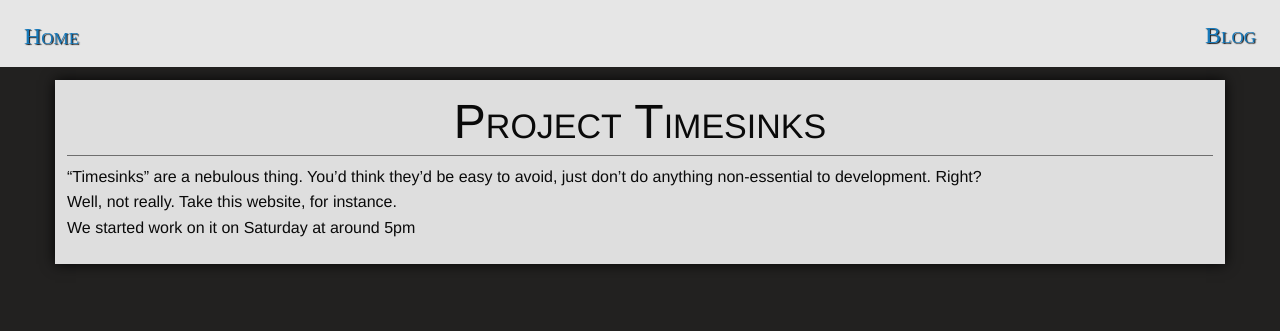
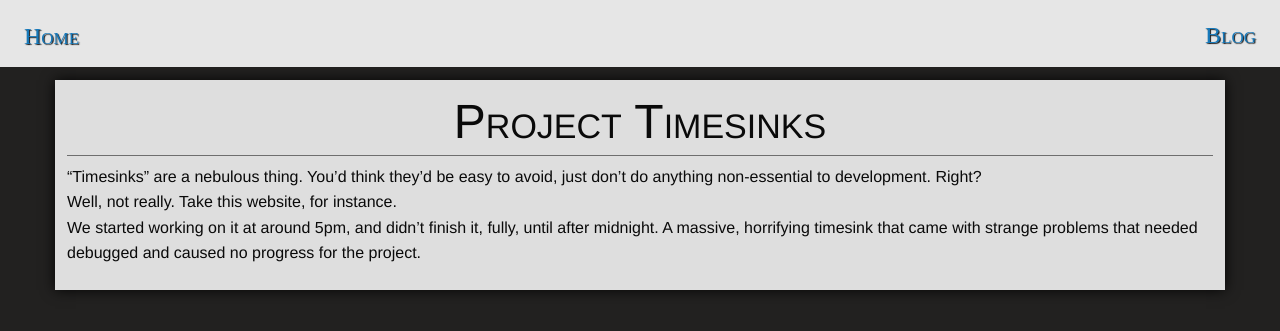
Before and after one commit to ori-sky/polar-space, a Jekyll site: the page built from _posts/2019-08-04-timesinks.md, in a window 1280 px wide. Shown: the top 331 px of the page. Built offline with Jekyll 4.4.1, drawn with Linux system fonts in a browser that asks for light colours; some web fonts are replaced; our own code applies the rules of GitHub Pages for plain Markdown files.

Commit message:
_posts/2019-08-04-timesinks.md updated from https://stackedit.io/

```diff
--- a/_posts/2019-08-04-timesinks.md
+++ b/_posts/2019-08-04-timesinks.md
@@ -6,7 +6,7 @@ description: A discussion on the curse that is "Timesinks" and what they can do
 ---
 "Timesinks" are a nebulous thing. You'd think they'd be easy to avoid, just don't do anything non-essential to development. Right?
 Well, not really. Take this website, for instance.
-We started work on it on Saturday at around 5pm
+We started working on it at around 5pm, and didn't finish it, fully, until after midnight. A massive, horrifying timesink that came with strange problems that needed debugged and caused no progress for the project.
 <!--stackedit_data:
-eyJoaXN0b3J5IjpbNjczNDgxNDY4XX0=
+eyJoaXN0b3J5IjpbLTE3ODg5MzA3NjBdfQ==
 -->
```
